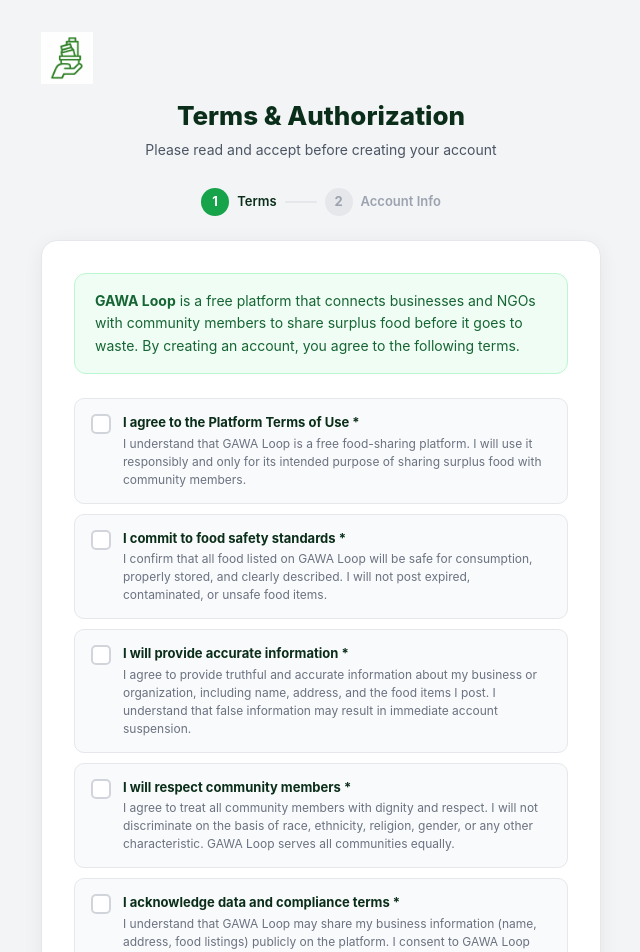
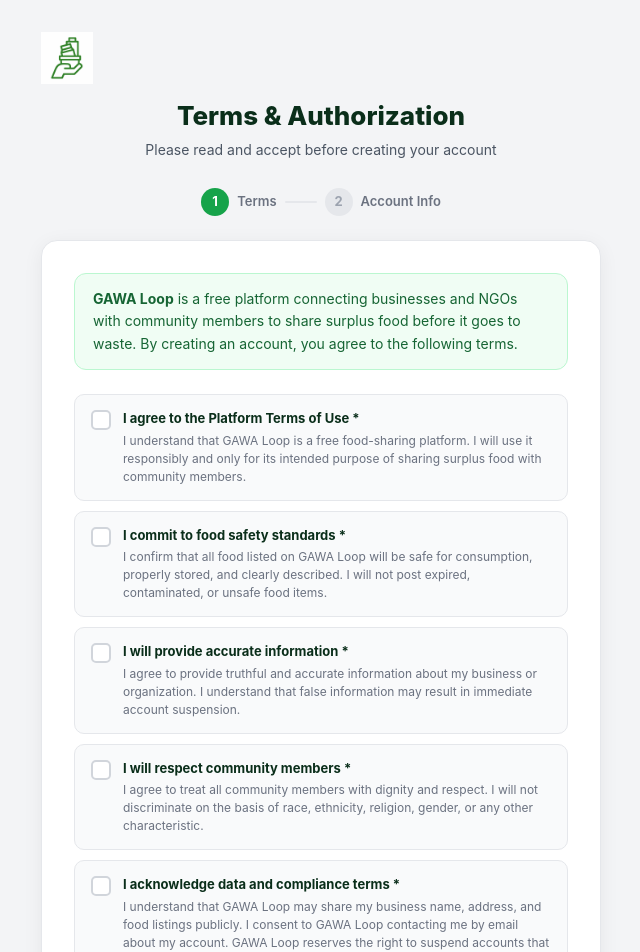
Before and after one commit to jirehandre23/gawa-loop, a Next.js app: page /business/signup in a window 1280 px wide. Shown: the top 952 px of the page, without its empty margins (319-959 px from the left). Built offline with nearby package versions, Linux system fonts and the light colour scheme.

Commit message:
Update page.tsx

```diff
--- a/app/business/signup/page.tsx
+++ b/app/business/signup/page.tsx
@@ -6,10 +6,11 @@
   const [locale, setLocale] = useState<Locale>("en");
   const [step, setStep]     = useState<"terms" | "form">("terms");
   const [form, setForm]     = useState({
-    name: "", email: "", phone: "", address: "", type: "Restaurant",
-    account_type: "restaurant", password: "", confirmPassword: "", description: "",
+    name: "", email: "", phone: "", address: "",
+    type: "Restaurant", account_type: "restaurant",
+    password: "", confirmPassword: "", description: "",
   });
-  const [accepted, setAccepted]     = useState({
+  const [accepted, setAccepted] = useState({
     terms: false, food_safety: false, accuracy: false, community: false, compliance: false,
   });
   const [submitting, setSubmitting] = useState(false);
@@ -17,9 +18,8 @@
   const [error, setError]           = useState("");
 
   useEffect(() => { setLocale(detectLocale()); }, []);
-  const T    = t[locale];
+  const T     = t[locale];
   const isRTL = locale === "ar";
-
   const allAccepted = Object.values(accepted).every(Boolean);
 
   async function handleSubmit(e: React.FormEvent) {
@@ -32,11 +32,14 @@
       method: "POST",
       headers: { "Content-Type": "application/json" },
       body: JSON.stringify({
-        name: form.name, email: form.email, phone: form.phone,
-        address: form.address, type: form.type,
+        name:         form.name,
+        email:        form.email,
+        phone:        form.phone,
+        address:      form.address,
+        type:         form.type,
         account_type: form.account_type,
-        password: form.password,
-        description: form.description,
+        password:     form.password,
+        description:  form.description,
       }),
     });
     const data = await res.json();
@@ -51,14 +54,15 @@
     background: "#fff", outline: "none", boxSizing: "border-box",
   };
   const lbl: React.CSSProperties = {
-    display: "block", fontSize: "13px", fontWeight: 600,
-    color: "#374151", marginBottom: "6px",
+    display: "block", fontSize: "13px", fontWeight: 600, color: "#374151", marginBottom: "6px",
   };
-  const checkRow: React.CSSProperties = {
+  const checkRow = (checked: boolean): React.CSSProperties => ({
     display: "flex", gap: "12px", alignItems: "flex-start",
-    padding: "14px 16px", borderRadius: "10px", background: "#f9fafb",
-    border: "1px solid #e5e7eb", cursor: "pointer", marginBottom: "10px",
-  };
+    padding: "14px 16px", borderRadius: "10px",
+    background: checked ? "#f0fdf4" : "#f9fafb",
+    border: `1px solid ${checked ? "#bbf7d0" : "#e5e7eb"}`,
+    cursor: "pointer", marginBottom: "10px", transition: "all 0.15s",
+  });
 
   if (done) return (
     <div dir={isRTL ? "rtl" : "ltr"}
@@ -82,7 +86,6 @@
       style={{ minHeight: "100vh", background: "#f3f4f6", padding: "32px 16px", fontFamily: "-apple-system,BlinkMacSystemFont,'Segoe UI',sans-serif" }}>
       <div style={{ maxWidth: "560px", margin: "0 auto" }}>
 
-        {/* Header */}
         <div style={{ textAlign: "center", marginBottom: "28px" }}>
           <a href="/"><img src="/gawa-logo-green.png" alt="GAWA Loop" style={{ width: "52px", height: "52px", objectFit: "contain", marginBottom: "12px" }}/></a>
           <h1 style={{ margin: "0 0 4px", fontSize: "26px", fontWeight: 800, color: "#0a2e1a" }}>
@@ -93,19 +96,14 @@
           </p>
         </div>
 
-        {/* Progress steps */}
+        {/* Steps */}
         <div style={{ display: "flex", alignItems: "center", justifyContent: "center", gap: "8px", marginBottom: "24px" }}>
           {["Terms", "Account Info"].map((label, i) => (
             <div key={label} style={{ display: "flex", alignItems: "center", gap: "8px" }}>
-              <div style={{
-                width: "28px", height: "28px", borderRadius: "50%", fontSize: "13px", fontWeight: 700,
-                display: "flex", alignItems: "center", justifyContent: "center",
-                background: (step === "form" && i === 0) || (i === 0 && step === "terms") || (i === 1 && step === "form") ? "#16a34a" : "#e5e7eb",
-                color: (step === "form" && i === 0) || (i === 0 && step === "terms") || (i === 1 && step === "form") ? "#fff" : "#9ca3af",
-              }}>
+              <div style={{ width: "28px", height: "28px", borderRadius: "50%", fontSize: "13px", fontWeight: 700, display: "flex", alignItems: "center", justifyContent: "center", background: (step === "form" && i === 0) || (i === 0 && step === "terms") || (i === 1 && step === "form") ? "#16a34a" : "#e5e7eb", color: (step === "form" && i === 0) || (i === 0 && step === "terms") || (i === 1 && step === "form") ? "#fff" : "#9ca3af" }}>
                 {step === "form" && i === 0 ? "✓" : i + 1}
               </div>
-              <span style={{ fontSize: "13px", fontWeight: 600, color: (i === 0 && step === "terms") || (i === 1 && step === "form") ? "#0a2e1a" : "#9ca3af" }}>{label}</span>
+              <span style={{ fontSize: "13px", fontWeight: 600, color: "#6b7280" }}>{label}</span>
               {i === 0 && <div style={{ width: "32px", height: "2px", background: step === "form" ? "#16a34a" : "#e5e7eb", borderRadius: "2px" }}/>}
             </div>
           ))}
@@ -113,92 +111,42 @@
 
         <div style={{ background: "#fff", border: "1px solid #e5e7eb", borderRadius: "16px", padding: "32px", boxShadow: "0 4px 20px rgba(0,0,0,0.06)" }}>
 
-          {/* ─── STEP 1: TERMS ─── */}
+          {/* STEP 1: TERMS */}
           {step === "terms" && (
             <div>
-              <div style={{ background: "#f0fdf4", border: "1px solid #bbf7d0", borderRadius: "12px", padding: "16px 20px", marginBottom: "24px" }}>
+              <div style={{ background: "#f0fdf4", border: "1px solid #bbf7d0", borderRadius: "12px", padding: "14px 18px", marginBottom: "24px" }}>
                 <p style={{ margin: 0, fontSize: "14px", color: "#166534", lineHeight: 1.6 }}>
-                  <b>GAWA Loop</b> is a free platform that connects businesses and NGOs with community members to share surplus food before it goes to waste.
-                  By creating an account, you agree to the following terms.
+                  <b>GAWA Loop</b> is a free platform connecting businesses and NGOs with community members to share surplus food before it goes to waste. By creating an account, you agree to the following terms.
                 </p>
               </div>
 
-              {/* Authorization checkboxes */}
-              <label style={checkRow} onClick={() => setAccepted(a => ({ ...a, terms: !a.terms }))}>
-                <div style={{ width: "20px", height: "20px", borderRadius: "5px", border: `2px solid ${accepted.terms ? "#16a34a" : "#d1d5db"}`, background: accepted.terms ? "#16a34a" : "#fff", display: "flex", alignItems: "center", justifyContent: "center", flexShrink: 0, marginTop: "1px" }}>
-                  {accepted.terms && <span style={{ color: "#fff", fontSize: "13px", fontWeight: 700 }}>✓</span>}
-                </div>
-                <div>
-                  <p style={{ margin: "0 0 2px", fontSize: "13px", fontWeight: 700, color: "#0a2e1a" }}>I agree to the Platform Terms of Use *</p>
-                  <p style={{ margin: 0, fontSize: "12px", color: "#6b7280", lineHeight: 1.5 }}>
-                    I understand that GAWA Loop is a free food-sharing platform. I will use it responsibly and only for its intended purpose of sharing surplus food with community members.
-                  </p>
-                </div>
-              </label>
-
-              <label style={checkRow} onClick={() => setAccepted(a => ({ ...a, food_safety: !a.food_safety }))}>
-                <div style={{ width: "20px", height: "20px", borderRadius: "5px", border: `2px solid ${accepted.food_safety ? "#16a34a" : "#d1d5db"}`, background: accepted.food_safety ? "#16a34a" : "#fff", display: "flex", alignItems: "center", justifyContent: "center", flexShrink: 0, marginTop: "1px" }}>
-                  {accepted.food_safety && <span style={{ color: "#fff", fontSize: "13px", fontWeight: 700 }}>✓</span>}
-                </div>
-                <div>
-                  <p style={{ margin: "0 0 2px", fontSize: "13px", fontWeight: 700, color: "#0a2e1a" }}>I commit to food safety standards *</p>
-                  <p style={{ margin: 0, fontSize: "12px", color: "#6b7280", lineHeight: 1.5 }}>
-                    I confirm that all food listed on GAWA Loop will be safe for consumption, properly stored, and clearly described. I will not post expired, contaminated, or unsafe food items.
-                  </p>
-                </div>
-              </label>
-
-              <label style={checkRow} onClick={() => setAccepted(a => ({ ...a, accuracy: !a.accuracy }))}>
-                <div style={{ width: "20px", height: "20px", borderRadius: "5px", border: `2px solid ${accepted.accuracy ? "#16a34a" : "#d1d5db"}`, background: accepted.accuracy ? "#16a34a" : "#fff", display: "flex", alignItems: "center", justifyContent: "center", flexShrink: 0, marginTop: "1px" }}>
-                  {accepted.accuracy && <span style={{ color: "#fff", fontSize: "13px", fontWeight: 700 }}>✓</span>}
-                </div>
-                <div>
-                  <p style={{ margin: "0 0 2px", fontSize: "13px", fontWeight: 700, color: "#0a2e1a" }}>I will provide accurate information *</p>
-                  <p style={{ margin: 0, fontSize: "12px", color: "#6b7280", lineHeight: 1.5 }}>
-                    I agree to provide truthful and accurate information about my business or organization, including name, address, and the food items I post. I understand that false information may result in immediate account suspension.
-                  </p>
-                </div>
-              </label>
-
-              <label style={checkRow} onClick={() => setAccepted(a => ({ ...a, community: !a.community }))}>
-                <div style={{ width: "20px", height: "20px", borderRadius: "5px", border: `2px solid ${accepted.community ? "#16a34a" : "#d1d5db"}`, background: accepted.community ? "#16a34a" : "#fff", display: "flex", alignItems: "center", justifyContent: "center", flexShrink: 0, marginTop: "1px" }}>
-                  {accepted.community && <span style={{ color: "#fff", fontSize: "13px", fontWeight: 700 }}>✓</span>}
-                </div>
-                <div>
-                  <p style={{ margin: "0 0 2px", fontSize: "13px", fontWeight: 700, color: "#0a2e1a" }}>I will respect community members *</p>
-                  <p style={{ margin: 0, fontSize: "12px", color: "#6b7280", lineHeight: 1.5 }}>
-                    I agree to treat all community members with dignity and respect. I will not discriminate on the basis of race, ethnicity, religion, gender, or any other characteristic. GAWA Loop serves all communities equally.
-                  </p>
-                </div>
-              </label>
-
-              <label style={checkRow} onClick={() => setAccepted(a => ({ ...a, compliance: !a.compliance }))}>
-                <div style={{ width: "20px", height: "20px", borderRadius: "5px", border: `2px solid ${accepted.compliance ? "#16a34a" : "#d1d5db"}`, background: accepted.compliance ? "#16a34a" : "#fff", display: "flex", alignItems: "center", justifyContent: "center", flexShrink: 0, marginTop: "1px" }}>
-                  {accepted.compliance && <span style={{ color: "#fff", fontSize: "13px", fontWeight: 700 }}>✓</span>}
-                </div>
-                <div>
-                  <p style={{ margin: "0 0 2px", fontSize: "13px", fontWeight: 700, color: "#0a2e1a" }}>I acknowledge data and compliance terms *</p>
-                  <p style={{ margin: 0, fontSize: "12px", color: "#6b7280", lineHeight: 1.5 }}>
-                    I understand that GAWA Loop may share my business information (name, address, food listings) publicly on the platform. I consent to GAWA Loop contacting me by email about my account and listings. I acknowledge that GAWA Loop reserves the right to suspend or remove accounts that violate these terms.
-                  </p>
-                </div>
-              </label>
+              {[
+                { key: "terms",       title: "I agree to the Platform Terms of Use *",         body: "I understand that GAWA Loop is a free food-sharing platform. I will use it responsibly and only for its intended purpose of sharing surplus food with community members." },
+                { key: "food_safety", title: "I commit to food safety standards *",              body: "I confirm that all food listed on GAWA Loop will be safe for consumption, properly stored, and clearly described. I will not post expired, contaminated, or unsafe food items." },
+                { key: "accuracy",    title: "I will provide accurate information *",            body: "I agree to provide truthful and accurate information about my business or organization. I understand that false information may result in immediate account suspension." },
+                { key: "community",   title: "I will respect community members *",               body: "I agree to treat all community members with dignity and respect. I will not discriminate on the basis of race, ethnicity, religion, gender, or any other characteristic." },
+                { key: "compliance",  title: "I acknowledge data and compliance terms *",        body: "I understand that GAWA Loop may share my business name, address, and food listings publicly. I consent to GAWA Loop contacting me by email about my account. GAWA Loop reserves the right to suspend accounts that violate these terms." },
+              ].map(item => (
+                <label key={item.key} style={checkRow((accepted as any)[item.key])}
+                  onClick={() => setAccepted(a => ({ ...a, [item.key]: !(a as any)[item.key] }))}>
+                  <div style={{ width: "20px", height: "20px", borderRadius: "5px", border: `2px solid ${(accepted as any)[item.key] ? "#16a34a" : "#d1d5db"}`, background: (accepted as any)[item.key] ? "#16a34a" : "#fff", display: "flex", alignItems: "center", justifyContent: "center", flexShrink: 0, marginTop: "1px" }}>
+                    {(accepted as any)[item.key] && <span style={{ color: "#fff", fontSize: "13px", fontWeight: 700 }}>✓</span>}
+                  </div>
+                  <div>
+                    <p style={{ margin: "0 0 3px", fontSize: "13px", fontWeight: 700, color: "#0a2e1a" }}>{item.title}</p>
+                    <p style={{ margin: 0, fontSize: "12px", color: "#6b7280", lineHeight: 1.5 }}>{item.body}</p>
+                  </div>
+                </label>
+              ))}
 
               {!allAccepted && (
-                <p style={{ margin: "8px 0 16px", fontSize: "12px", color: "#9ca3af", textAlign: "center" }}>
+                <p style={{ margin: "8px 0 12px", fontSize: "12px", color: "#9ca3af", textAlign: "center" }}>
                   Please accept all terms above to continue
                 </p>
               )}
 
-              <button
-                onClick={() => { if (allAccepted) setStep("form"); }}
-                disabled={!allAccepted}
-                style={{
-                  width: "100%", background: allAccepted ? "#16a34a" : "#d1d5db",
-                  color: "#fff", border: "none", padding: "13px", borderRadius: "10px",
-                  cursor: allAccepted ? "pointer" : "not-allowed", fontSize: "15px", fontWeight: 700,
-                  marginTop: "8px",
-                }}>
+              <button onClick={() => { if (allAccepted) setStep("form"); }} disabled={!allAccepted}
+                style={{ width: "100%", background: allAccepted ? "#16a34a" : "#d1d5db", color: "#fff", border: "none", padding: "13px", borderRadius: "10px", cursor: allAccepted ? "pointer" : "not-allowed", fontSize: "15px", fontWeight: 700, marginTop: "8px" }}>
                 Continue to Account Setup →
               </button>
 
@@ -209,7 +157,7 @@
             </div>
           )}
 
-          {/* ─── STEP 2: FORM ─── */}
+          {/* STEP 2: FORM */}
           {step === "form" && (
             <form onSubmit={handleSubmit}>
               {error && (
@@ -218,7 +166,6 @@
                 </div>
               )}
 
-              {/* Account type selector */}
               <div style={{ marginBottom: "20px" }}>
                 <label style={lbl}>Account Type *</label>
                 <div style={{ display: "flex", gap: "10px" }}>
@@ -228,21 +175,14 @@
                   ].map(opt => (
                     <button key={opt.val} type="button"
                       onClick={() => setForm(f => ({ ...f, account_type: opt.val }))}
-                      style={{
-                        flex: 1, padding: "12px", borderRadius: "10px",
-                        border: `2px solid ${form.account_type === opt.val ? "#16a34a" : "#e5e7eb"}`,
-                        background: form.account_type === opt.val ? "#f0fdf4" : "#fff",
-                        color: form.account_type === opt.val ? "#15803d" : "#374151",
-                        fontWeight: form.account_type === opt.val ? 700 : 400,
-                        cursor: "pointer", fontSize: "13px",
-                      }}>
+                      style={{ flex: 1, padding: "12px", borderRadius: "10px", border: `2px solid ${form.account_type === opt.val ? "#16a34a" : "#e5e7eb"}`, background: form.account_type === opt.val ? "#f0fdf4" : "#fff", color: form.account_type === opt.val ? "#15803d" : "#374151", fontWeight: form.account_type === opt.val ? 700 : 400, cursor: "pointer", fontSize: "13px" }}>
                       {opt.label}
                     </button>
                   ))}
                 </div>
                 {form.account_type === "ngo" && (
                   <div style={{ marginTop: "10px", background: "#eff6ff", border: "1px solid #bfdbfe", borderRadius: "8px", padding: "10px 14px" }}>
-                    <p style={{ margin: 0, fontSize: "12px", color: "#1d4ed8", lineHeight: 1.5 }}>
+                    <p style={{ margin: 0, fontSize: "12px", color: "#1d4ed8" }}>
                       ℹ️ As an NGO or Food Bank, you can both <b>post surplus food</b> and <b>claim food</b> from other businesses on GAWA Loop.
                     </p>
                   </div>
@@ -252,62 +192,44 @@
               <div style={{ display: "grid", gridTemplateColumns: "1fr 1fr", gap: "14px" }}>
                 <div style={{ gridColumn: "1/-1" }}>
                   <label style={lbl}>{T.signup_name} *</label>
-                  <input style={inp} required value={form.name}
-                    onChange={e => setForm(f => ({ ...f, name: e.target.value }))}
-                    placeholder="e.g. Mami's Kitchen / Brooklyn Food Bank"/>
+                  <input style={inp} required value={form.name} onChange={e => setForm(f => ({ ...f, name: e.target.value }))} placeholder="e.g. Mami's Kitchen / Brooklyn Food Bank"/>
                 </div>
                 <div>
                   <label style={lbl}>{T.signup_email} *</label>
-                  <input style={inp} type="email" required value={form.email}
-                    onChange={e => setForm(f => ({ ...f, email: e.target.value }))}/>
+                  <input style={inp} type="email" required value={form.email} onChange={e => setForm(f => ({ ...f, email: e.target.value }))}/>
                 </div>
                 <div>
                   <label style={lbl}>{T.signup_phone}</label>
-                  <input style={inp} type="tel" value={form.phone}
-                    onChange={e => setForm(f => ({ ...f, phone: e.target.value }))}/>
+                  <input style={inp} type="tel" value={form.phone} onChange={e => setForm(f => ({ ...f, phone: e.target.value }))}/>
                 </div>
                 <div style={{ gridColumn: "1/-1" }}>
                   <label style={lbl}>{T.signup_address} *</label>
-                  <input style={inp} required value={form.address}
-                    onChange={e => setForm(f => ({ ...f, address: e.target.value }))}
-                    placeholder="Full street address"/>
+                  <input style={inp} required value={form.address} onChange={e => setForm(f => ({ ...f, address: e.target.value }))} placeholder="Full street address"/>
                 </div>
                 <div>
                   <label style={lbl}>{T.signup_type}</label>
-                  <select style={{ ...inp, cursor: "pointer" }} value={form.type}
-                    onChange={e => setForm(f => ({ ...f, type: e.target.value }))}>
-                    <option>Restaurant</option>
-                    <option>Bakery</option>
-                    <option>Café</option>
-                    <option>Grocery / Bodega</option>
-                    <option>Catering</option>
-                    <option>Food Bank</option>
-                    <option>NGO</option>
-                    <option>Other</option>
+                  <select style={{ ...inp, cursor: "pointer" }} value={form.type} onChange={e => setForm(f => ({ ...f, type: e.target.value }))}>
+                    <option>Restaurant</option><option>Bakery</option><option>Café</option>
+                    <option>Grocery / Bodega</option><option>Catering</option>
+                    <option>Food Bank</option><option>NGO</option><option>Other</option>
                   </select>
                 </div>
                 <div style={{ gridColumn: "1/-1" }}>
                   <label style={lbl}>Short Description</label>
-                  <textarea style={{ ...inp, height: "70px", resize: "vertical" }}
-                    value={form.description}
-                    onChange={e => setForm(f => ({ ...f, description: e.target.value }))}
-                    placeholder="Tell us briefly about your business or organization"/>
+                  <textarea style={{ ...inp, height: "70px", resize: "vertical" }} value={form.description} onChange={e => setForm(f => ({ ...f, description: e.target.value }))} placeholder="Tell us briefly about your business or organization"/>
                 </div>
                 <div>
                   <label style={lbl}>{T.signup_password} *</label>
-                  <input style={inp} type="password" required minLength={8} value={form.password}
-                    onChange={e => setForm(f => ({ ...f, password: e.target.value }))}
-                    placeholder="Min. 8 characters"/>
+                  <input style={inp} type="password" required minLength={8} value={form.password} onChange={e => setForm(f => ({ ...f, password: e.target.value }))} placeholder="Min. 8 characters"/>
                 </div>
                 <div>
                   <label style={lbl}>Confirm Password *</label>
-                  <input style={inp} type="password" required value={form.confirmPassword}
-                    onChange={e => setForm(f => ({ ...f, confirmPassword: e.target.value }))}/>
+                  <input style={inp} type="password" required value={form.confirmPassword} onChange={e => setForm(f => ({ ...f, confirmPassword: e.target.value }))}/>
                 </div>
               </div>
 
               <div style={{ background: "#fffbeb", border: "1px solid #fde68a", borderRadius: "10px", padding: "12px 14px", marginTop: "20px", marginBottom: "20px" }}>
-                <p style={{ margin: 0, fontSize: "13px", color: "#92400e", lineHeight: 1.5 }}>
+                <p style={{ margin: 0, fontSize: "13px", color: "#92400e" }}>
                   ⏳ <b>Manual review:</b> All business and NGO accounts are manually reviewed before activation. You'll receive an email within 24–48 hours.
                 </p>
               </div>
```
